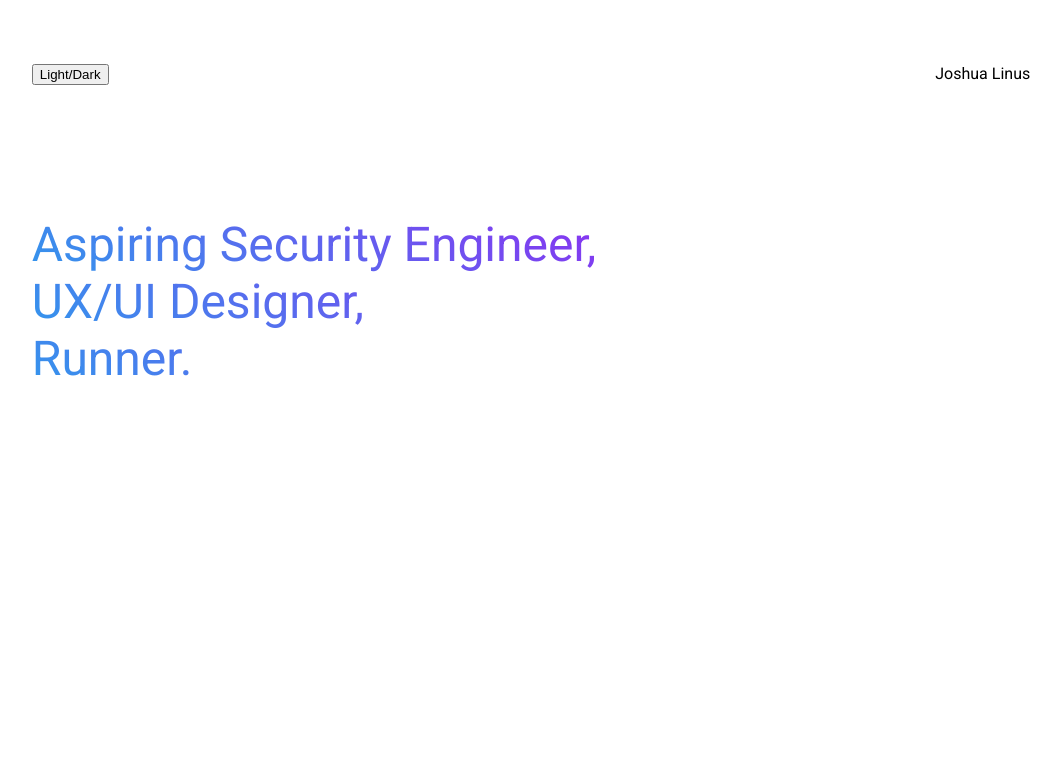
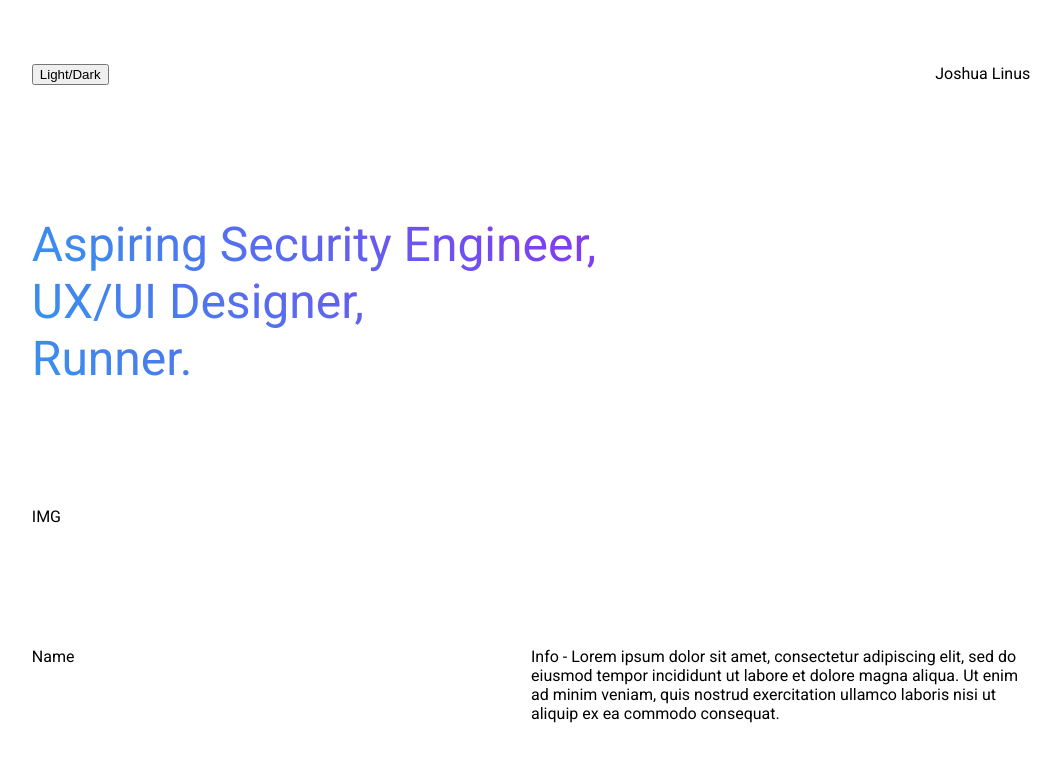
Before and after one commit to joshlinus/Personal-Website, a plain HTML site: page Code/index.html in a window 1280 px wide. Shown: the whole page, without its empty margins (109-1170 px from the left). Drawn offline with Linux system fonts and the light colour scheme.

Commit message:
Added main content grid

```diff
--- a/Code/index.html
+++ b/Code/index.html
@@ -21,5 +21,13 @@
       <p>UX/UI Designer,</p>
       <p>Runner.</p>
     </div>
+
+    <div class="grid-container">
+      <div class="Img">IMG</div>
+      <div class="Name">Name</div>
+      <div class="Info">Info - Lorem ipsum dolor sit amet, consectetur adipiscing elit, sed do eiusmod tempor
+        incididunt ut labore et dolore magna aliqua. Ut enim ad minim veniam, quis nostrud exercitation ullamco
+        laboris nisi ut aliquip ex ea commodo consequat.</div>
+    </div>
   </body>
 </html>
--- a/Code/style.css
+++ b/Code/style.css
@@ -29,6 +29,7 @@ li {
   margin-left: 11vw;
   margin-right: 11vw;
   padding-top: 120px;
+  padding-bottom: 120px;
 
 }
 
@@ -40,3 +41,20 @@ li {
   -webkit-background-clip: text;
   -webkit-text-fill-color: transparent;
 }
+
+.grid-container {
+  margin-left: 11vw;
+  margin-right: 11vw;
+  display: grid;
+  grid-template-columns: 1fr 1fr 1fr 1fr;
+  grid-template-rows: 1fr 1fr;
+  gap: 4em 0px;
+  grid-template-areas:
+    "Img Img Img Img"
+    "Name Name Info Info";
+}
+
+.Img { grid-area: Img; }
+.Name { grid-area: Name;
+this is a test}
+.Info { grid-area: Info; }
```
